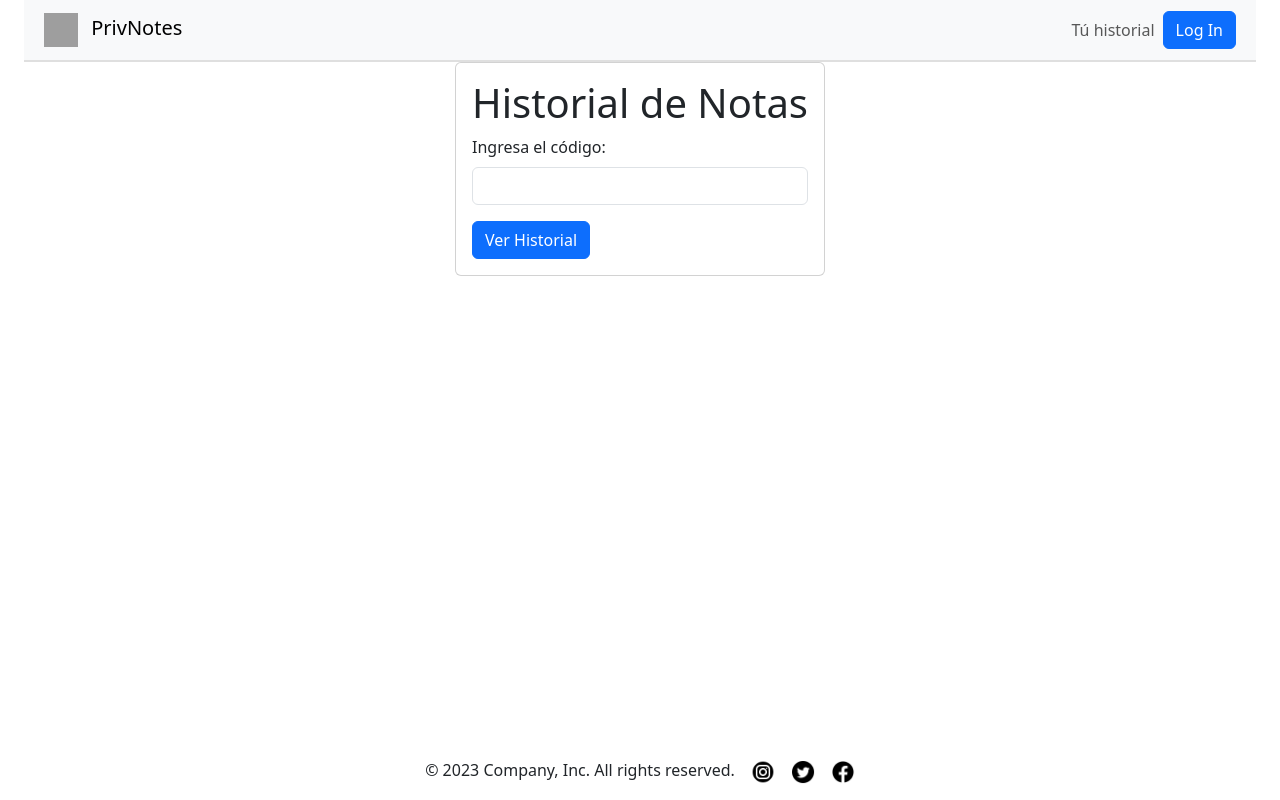
After one commit to Wangallego/Notas-Privadas, a Flask app: page /historial in a window 1280 px wide. The commit adds this page. Run offline with Flask 3, Linux system fonts and the light colour scheme; grey boxes are pictures that could not be loaded.

Commit message:
Finalizacion del proyecto

```diff
--- a/app.py
+++ b/app.py
@@ -3,47 +3,64 @@ import secrets
 import string
 from datetime import datetime
 from qrcode import make as make_qrcode
-from modelo import create_table, save_note, delete_note, read_note
+from modelo import create_table, save_note, delete_note, read_note, get_recent_notes
 
 BASE_URL = 'http://localhost:5000/'
 
 app = Flask(__name__)
 
-notas = {}
 def codigo_qr(enlace):
     qr = make_qrcode(enlace)
     qr_image_path = f"static/qrcode.png"
     qr.save(qr_image_path)
     return qr_image_path
 
-
 @app.route('/', methods=['GET', 'POST'])
 def crearnota():
     if request.method == 'POST':
         texto = request.form.get('texto')
-
         if texto:
             id_nota = ''.join(secrets.choice(string.ascii_uppercase + string.digits) for _ in range(20))
             save_note(id_nota, texto)
-            return redirect(url_for('enlace', codigo=id_nota  ))
+            return redirect(url_for('enlace', codigo=id_nota))
 
     return render_template('crearnota.html')
 
-
 @app.route('/enlace/<codigo>')
 def enlace(codigo):
-    url_nota = url_for('leernota',  codigo=codigo)
+    url_nota = url_for('leernota', codigo=codigo)
     qr = codigo_qr(url_nota)
-    return render_template('enlace.html', url_nota=url_nota, codigo=codigo, qr_image_path = qr)
+    return render_template('enlace.html', url_nota=url_nota, codigo=codigo, qr_image_path=qr)
 
 @app.route('/leernota/<codigo>')
 def leernota(codigo):
     # Leer la nota correspondiente al código desde la base de datos
-    nota = read_note(codigo)
+    texto, fecha_creacion = read_note(codigo)
     delete_note(codigo)
+
+    # Crear un diccionario con las claves adecuadas para la plantilla
+    nota = {
+        'texto': texto,
+        'fecha_creacion': fecha_creacion
+    }
+
     # Renderizar la plantilla leernota.html y pasar la nota como argumento
     return render_template('leernota.html', nota=nota)
 
+@app.route('/historial', methods=['GET', 'POST'])
+def historial():
+    if request.method == 'POST':
+        codigo = request.form.get('codigo')
+        return redirect(url_for('ver_historial', codigo=codigo))
+
+    return render_template('historial.html')
+
+@app.route('/ver_historial/<codigo>')
+def ver_historial(codigo):
+    # Obtener las notas correspondientes al código del historial
+    notas = get_recent_notes()
+    return render_template('ver_historial.html', notas=notas)
 
 if __name__ == '__main__':
+    create_table()  # Crear la tabla antes de ejecutar la aplicación
     app.run(debug=True)
--- a/modelo.py
+++ b/modelo.py
@@ -1,44 +1,82 @@
 import sqlite3
-from datetime import datetime
+from datetime import datetime, timedelta
+
 
 DB_NAME = 'notas.db'
-fecha_creacion = datetime.now().strftime("%Y-%m-%d %H:%M:%S")
+TIMEZONE_OFFSET = 2  # Ajusta la diferencia horaria según tus necesidades (por ejemplo, +2 horas)
+
 def create_table():
-    con = sqlite3.connect(DB_NAME)
-    cur = con.cursor()
-    cur.execute(
-        """
-        CREATE TABLE IF NOT EXISTS notas (
-        codigo CHAR(42) PRIMARY KEY,
-        texto TEXT NOT NULL,
-        fecha_creacion DATETIME DEFAULT CURRENT_TIMESTAMP());
-        """
-    )
-    con.close()
+    try:
+        con = sqlite3.connect(DB_NAME)
+        cur = con.cursor()
+
+        # Crear la tabla solo si no existe
+        cur.execute("CREATE TABLE IF NOT EXISTS notas (id INTEGER PRIMARY KEY, codigo TEXT NOT NULL, texto TEXT NOT NULL, fecha_creacion TIMESTAMP DEFAULT CURRENT_TIMESTAMP)")
+        con.commit()
+
+        print("Tabla 'notas' creada o ya existente.")
+
+    except sqlite3.Error as e:
+        print("Error:", e)
+    finally:
+        con.close()
+
+
+create_table()
+
 
 def save_note(codigo, texto):
     con = sqlite3.connect(DB_NAME)
     cur = con.cursor()
-    cur.execute("INSERT INTO notas (codigo, texto) VALUES (?, ?)", (codigo, texto))
+
+    # Obtener la fecha y hora actual con la zona horaria ajustada
+    now_with_timezone = datetime.utcnow() + timedelta(hours=TIMEZONE_OFFSET)
+
+    cur.execute("INSERT INTO notas (codigo, texto, fecha_creacion) VALUES (?, ?, ?)", (codigo, texto, now_with_timezone))
     con.commit()
     con.close()
+
 
 def read_note(codigo):
     con = sqlite3.connect(DB_NAME)
     cur = con.cursor()
-    result = cur.execute("SELECT codigo, texto FROM notas WHERE codigo=?", (codigo,))
+    result = cur.execute("SELECT texto, fecha_creacion FROM notas WHERE codigo=?", (codigo,))
     result = cur.fetchone()
     con.close()
+
     if result:
-        _, texto = result  # Extraer el texto de la tupla
-        return texto
+        texto, fecha_creacion_str = result
+
+        try:
+            # Convertir la cadena a un objeto datetime
+            fecha_creacion = datetime.strptime(fecha_creacion_str, "%Y-%m-%d %H:%M:%S.%f")
+        except ValueError:
+            fecha_creacion = datetime.strptime(fecha_creacion_str, "%Y-%m-%d %H:%M:%S")
+
+        # Formatear la fecha y hora en el formato deseado (año-mes-día hora:minutos:segundos)
+        fecha_formateada = fecha_creacion.strftime("%Y-%m-%d %H:%M:%S")
+
+        return texto, fecha_formateada
     else:
-        return None
-
-
+        return None, None
 def delete_note(codigo):
     con = sqlite3.connect(DB_NAME)
     cur = con.cursor()
-    cur.execute("""  DELETE FROM notas WHERE codigo=?""", (codigo,))
+    cur.execute("""DELETE FROM notas WHERE codigo=?""", (codigo,))
     con.commit()
     con.close()
+
+def get_recent_notes(limit=5):
+    con = sqlite3.connect(DB_NAME)
+    cur = con.cursor()
+    cur.execute("SELECT codigo, texto FROM notas ORDER BY fecha_creacion DESC LIMIT ?", (limit,))
+    result = cur.fetchall()
+    con.close()
+    return result
+
+def update_note_state(codigo ):
+    con = sqlite3.connect(DB_NAME)
+    cur = con.cursor()
+    cur.execute("UPDATE notas SET =? WHERE codigo=?", ( codigo))
+    con.commit()
+    con.close()
--- a/templates/base.html
+++ b/templates/base.html
@@ -7,75 +7,120 @@
     <title>{% block title %}PrivNote{% endblock %}</title>
     <link href="https://cdn.jsdelivr.net/npm/bootstrap@5.3.0/dist/css/bootstrap.min.css" rel="stylesheet"
         integrity="sha384-9ndCyUaIbzAi2FUVXJi0CjmCapSmO7SnpJef0486qhLnuZ2cdeRhO02iuK6FUUVM" crossorigin="anonymous">
+    <link rel="stylesheet" href="{{ url_for('static', filename='css/styles.css') }}">
+
     <style>
-        footer li img{
+        footer li img {
             transition: transform 0.4s ease-in-out;
         }
+
         footer li img:hover {
             transform: translateY(-5px);
         }
-        .custom-textarea{
+
+        .custom-textarea {
             box-shadow: 0 0 5px rgba(0, 0, 0, 0.1);
         }
 
-        .custom-border{
+        .custom-border {
             border: 1px solid black;
         }
+
+        #button img {
+            transition: transform 0.4s ease-in-out;
+        }
+
+        #button img:hover {
+            animation: bounce 0.4s ease-in-out;
+        }
+
+        @keyframes bounce {
+    0%, 100% {
+        transform: translateY(0);
+    }
+    15% {
+        transform: translateY(-1.5px);
+    }
+    25% {
+        transform: translateY(-2.5px);
+    }
+    35% {
+        transform: translateY(-2.5px);
+    }
+    50% {
+        transform: translateY(-5px);
+    }
+    65% {
+        transform: translateY(-2.5px);
+    }
+    75% {
+        transform: translateY(-2.5px);
+    }
+}
+.custom-hr {
+            max-width: 100%;
+            height: 2px;
+            background-color: rgba(0, 0, 0, 0.5); /* Color negro semitransparente */
+            border: none;
+            margin: 0;
+}
+
     </style>
 </head>
 
 <body>
-    <nav class="navbar navbar-expand-lg bg-body-tertiary">
-        <div class="container-fluid">
+    <nav class="navbar navbar-expand-lg bg-body-tertiary mx-4">
+        <div class="container-fluid d-md-flex justify-content-space-between">
             <a class="navbar-brand" href="{{ url_for('crearnota') }}">
                 <img class="mx-2" width="34" height="34" src="https://img.icons8.com/pastel-glyph/64/note.png"
                     alt="note" />
                 PrivNotes
             </a>
-            <button class="navbar-toggler" type="button" data-bs-toggle="collapse" data-bs-target="#navbarText"
-                aria-controls="navbarText" aria-expanded="false" aria-label="Toggle navigation">
-                <span class="navbar-toggler-icon"></span>
-            </button>
-            <div class="collapse navbar-collapse" id="navbarText">
-                <ul class="navbar-nav me-auto mb-2 mb-lg-0">
-                    <li class="nav-item">
-                        <a class="nav-link active" aria-current="page" href="#">Home</a>
-                    </li>
-                </ul>
+
+            <div class="collapse navbar-collapse d-md-flex-end justify-content-md-end" id="navbarText">
                 <div class="d-grid gap-2 d-md-flex justify-content-md-end">
                     <ul class="navbar-nav me-auto mb-2 mb-lg-0">
                         <li class="nav-item">
-                            <a class="nav-link" href="#">Tú historial</a>
+                            <a class="nav-link mr-5" href="{{ url_for('historial') }}">Tú historial</a>
                         </li>
                     </ul>
                 </div>
+
                 <div class="d-grid gap-2 d-md-flex justify-content-md-end">
                     <button class="btn btn-primary me-md-2" type="button">Log In</button>
                 </div>
             </div>
+
         </div>
+
     </nav>
+
+        <hr class="custom-hr mx-4">
 
 
 
-    <!---->
     <main class="container">
         {% block content %}
         {% endblock %}
     </main>
-    <footer>
-        <div class="fixed-bottom d-flex flex-column flex-sm-row justify-content-center  ">
+
+    <footer class="position-absolute flex-column">
+        <hr class="custom-hr mb-0 fixed position-relative">
+        <div class="fixed-bottom d-flex  flex-sm-row justify-content-center">
             <p class="ml-3">&copy; 2023 Company, Inc. All rights reserved.</p>
             <ul class="list-unstyled d-flex">
-            <li class="ms-3"><a class="link-body-emphasis" href="#"><img class="bi" width="24" height="24" src="{{ url_for('static', filename='insta.png') }}"alt="facebook"></a></li>
-              <li class="ms-3"><a class="link-body-emphasis" href="#"><img class="bi" width="24" height="24" src="{{ url_for('static', filename='twitter.png') }}"alt="facebook"></a></li>
-              <li class="ms-3"><a class="link-body-emphasis" href="#"><img class="bi" width="24" height="24" src="{{ url_for('static', filename='facebook.png') }}"alt="facebook"></a></li>
+                <li class="ms-3"><a class="link-body-emphasis" href="#"><img class="bi" width="24" height="24"
+                            src="{{ url_for('static', filename='insta.png') }}" alt="instagram"></a></li>
+                <li class="ms-3"><a class="link-body-emphasis" href="#"><img class="bi" width="24" height="24"
+                            src="{{ url_for('static', filename='twitter.png') }}" alt="twitter"></a></li>
+                <li class="ms-3"><a class="link-body-emphasis" href="#"><img class="bi" width="24" height="24"
+                            src="{{ url_for('static', filename='facebook.png') }}" alt="facebook"></a></li>
             </ul>
-          </div>
+        </div>
+    </footer>
 
-    </footer>
-    </div>
-    </footer>
+
+
     <script src="https://cdn.jsdelivr.net/npm/bootstrap@5.3.0/dist/js/bootstrap.bundle.min.js"
         integrity="sha384-geWF76RCwLtnZ8qwWowPQNguL3RmwHVBC9FhGdlKrxdiJJigb/j/68SIy3Te4Bkz"
         crossorigin="anonymous"></script>
--- /dev/null
+++ b/templates/historial.html
@@ -0,0 +1,21 @@
+{% extends 'base.html' %}
+
+{% block title %}Historial - PrivNote{% endblock %}
+
+{% block content %}
+<div class="d-flex justify-content-center align-items-center min-vh-70 min-vw-60">
+    <div class="card">
+      <div class="card-body">
+        <h1 class="card-title text-center">Historial de Notas</h1>
+        <form method="POST" action="{{ url_for('historial') }}">
+          <div class="mb-3">
+            <label for="codigo" class="form-label">Ingresa el código:</label>
+            <input type="text" class="form-control" id="codigo" name="codigo" required>
+          </div>
+          <button type="submit" class="btn btn-primary">Ver Historial</button>
+        </form>
+      </div>
+    </div>
+  </div>
+
+{% endblock %}
```
Also changed, not shown: static/main.css (added, +7 -0 lines), templates/crearnota.html (+32 -13 lines), templates/enlace.html (+10 -5 lines), templates/leernota.html (+17 -5 lines), templates/ver_historial.html (added, +28 -0 lines), README.md, notas.db, static/qrcode.png.
